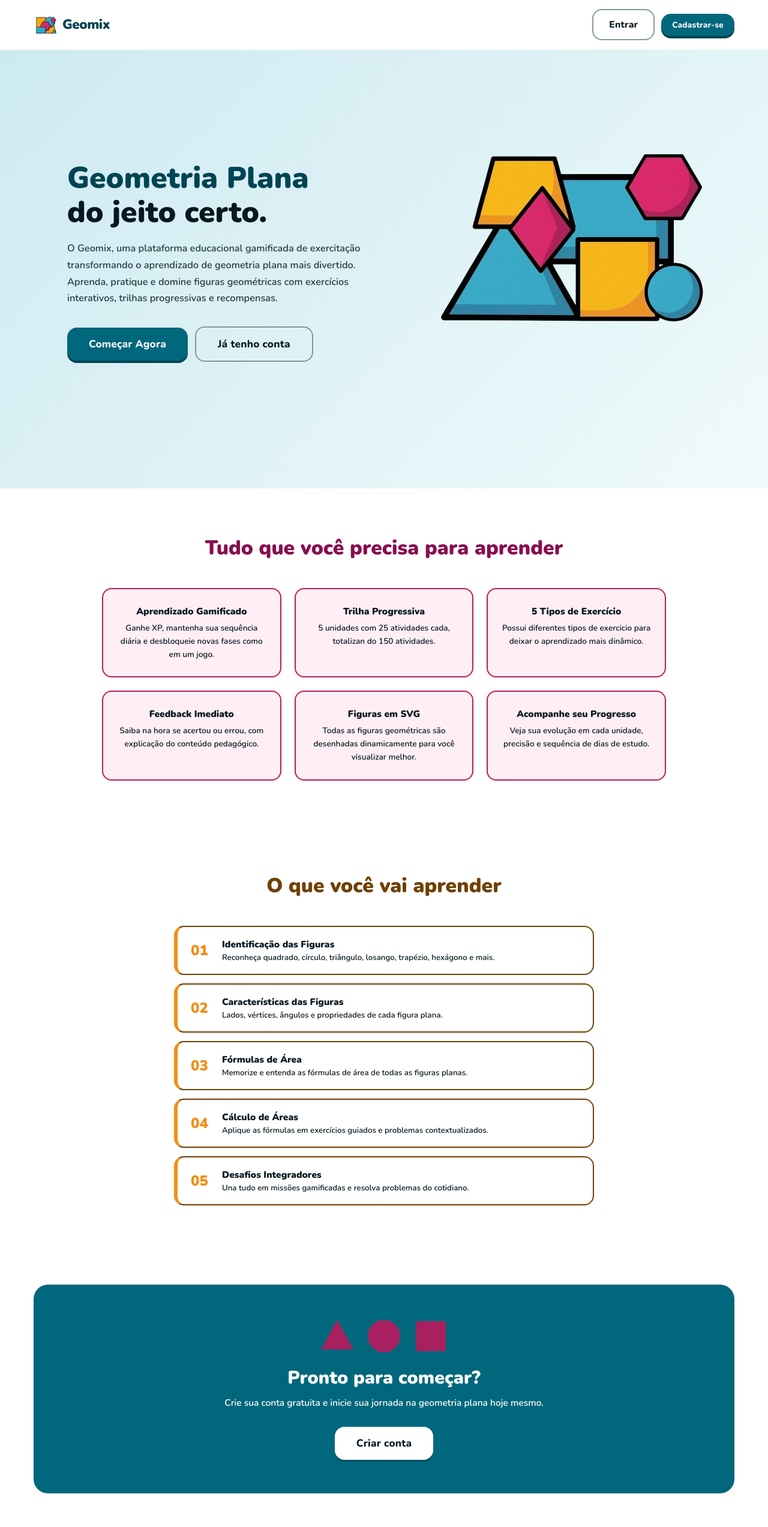
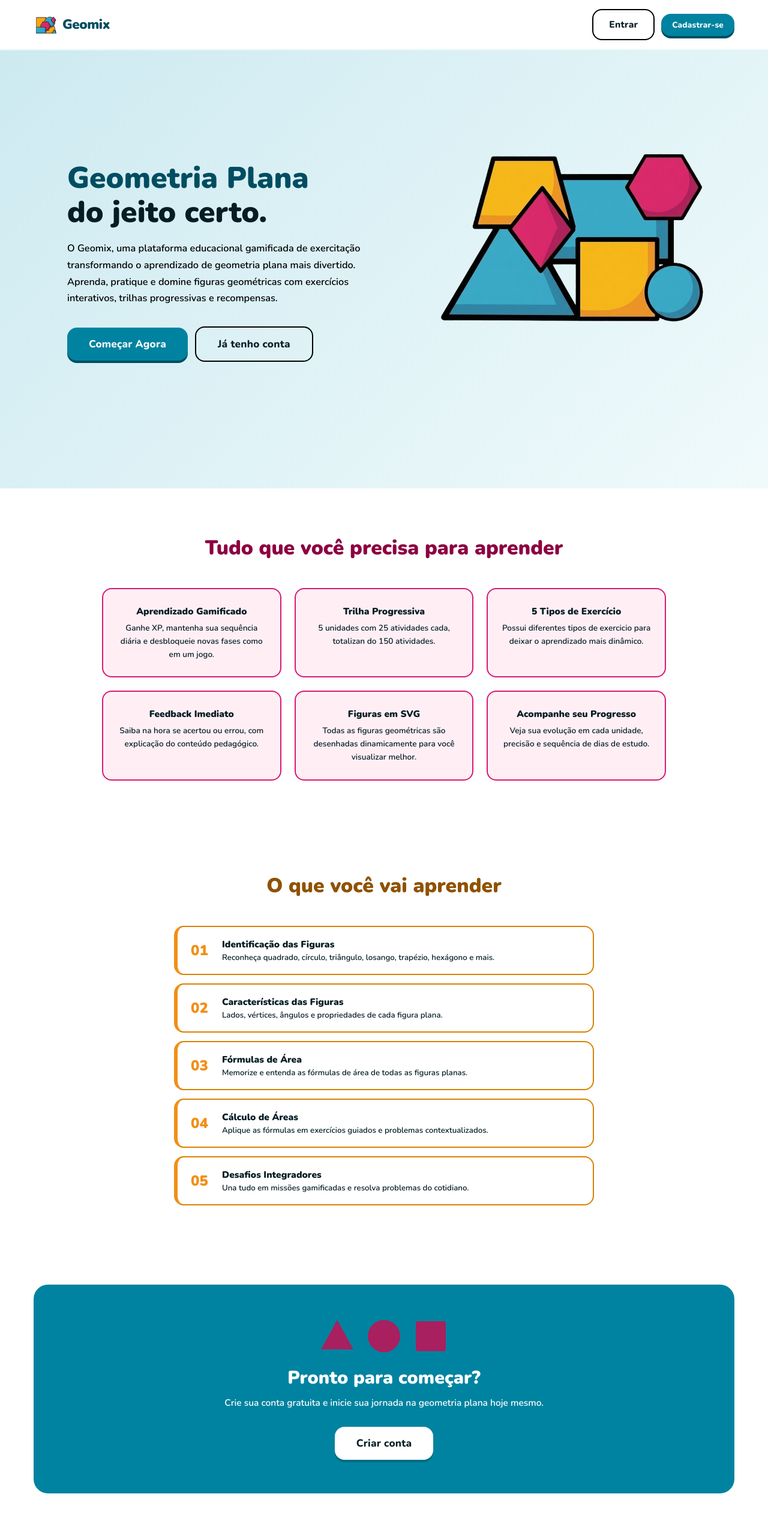
Before and after one commit to danidancr/Geomix, a Flask app: page / in a window 1280 px wide. Shown: the whole page at 60% size. Run offline with Flask 3, Linux system fonts and the light colour scheme.

Commit message:
versao02 cadastro/login

```diff
--- a/static/style.css
+++ b/static/style.css
@@ -1,17 +1,17 @@
 :root {
-  --pink: #C2185B;
-  --pink-dark: #880E4F;
+  --pink: #D91A72;
+  --pink-dark: #8C0040;
   --pink-light: #FFF0F5;
 
-  --teal: #00677D;
-  --teal-dark: #004454;
-  --teal-light: #EAF5F7;
+  --teal: #0083A0;
+  --teal-dark: #004D61;
+  --teal-light: #E6F7FA;
 
-  --amber: #704000;
-  --amber-dark: #704000;
-  --amber-light: #FFF7E5;
+  --amber: #D98200;
+  --amber-dark: #8F5200;
+  --amber-light: #FFF8E6;
 
-  --black: #071820;
+  --black: #051D24;
   --white: #FFFFFF;
 
   --primary:  var(--teal);
@@ -23,16 +23,16 @@
   --bg: var(--teal-light);
   --bg2: var(--pink-light);
 
-  --gray: #8299A1;
-  --gray-text: #004454;
+  --gray: #000000;
+  --gray-text: #004D61;
 
-  --green: #218838;
-  --green-dark: #145523;
-  --green-light: #E8F5EB;
+  --green: #28A745;
+  --green-dark: #1E7E34;
+  --green-light: #E8F8EC;
 
-  --red: #C62836;
-  --red-dark: #941B27;
-  --red-light: #FDEEEF;
+  --red: #DC3545;
+  --red-dark: #BD2130;
+  --red-light: #FDF0F2;
 
   --radius: 16px;
   --shadow: 0 4px 0;
@@ -380,7 +380,7 @@ a { text-decoration: none; color: inherit; }
 .progress-bar-track { height: 13px; background: var(--bg); border-radius: 8px; overflow: hidden; border: 2px solid var(--gray); }
 .progress-bar-fill  { height: 100%; background: #58CC02; border-radius: 8px; transition: width .6s cubic-bezier(.34,1.56,.64,1); }
 
-.xp-chip { font-size: .85rem; font-weight: 800; color: #FFF7E5; background: var(--amber-dark); border: 2px solid #F2D280; border-radius: 20px; padding: 5px 13px; white-space: nowrap; }
+.xp-chip { font-size: .85rem; font-weight: 800; color: #FFF8E6; background: var(--amber-dark); border: 2px solid #F2D280; border-radius: 20px; padding: 5px 13px; white-space: nowrap; }
 .header-chips { display: flex; align-items: center; gap: 8px; }
 .streak-chip { display: flex; align-items: center; font-size: .85rem; font-weight: 800; color: #fff; background: #FF6B00; border: 2px solid #CC5200; border-radius: 20px; padding: 5px 13px; white-space: nowrap; transition: transform .2s; }
 .streak-chip.streak-hot { background: #E8001C; border-color: #A8001A; animation: pop-in .4s; }
@@ -556,7 +556,7 @@ a { text-decoration: none; color: inherit; }
 .intro-card { background: var(--white); border-radius: 24px; padding: 44px 40px; max-width: 620px; width: 100%; box-shadow: 0 8px 40px rgba(217,48,127,.1); }
 .intro-badge { display: inline-flex; align-items: center; gap: 8px; color: var(--white); border-radius: 20px; padding: 6px 16px; font-size: .8rem; font-weight: 900; margin-bottom: 22px; text-transform: uppercase; letter-spacing: 1px; }
 .intro-title { font-size: 1.8rem; font-weight: 900; color: var(--dark); margin-bottom: 14px; }
-.intro-body  { font-size: .98rem; font-weight: 600; color: #243B43; line-height: 1.7; margin-bottom: 26px; }
+.intro-body  { font-size: .98rem; font-weight: 600; color: #000000; line-height: 1.7; margin-bottom: 26px; }
 .intro-figures { display: flex; flex-wrap: wrap; gap: 14px; justify-content: center; margin-bottom: 32px; }
 .intro-fig-wrap { display: flex; flex-direction: column; align-items: center; gap: 6px; }
 .intro-fig-label { font-size: .7rem; font-weight: 800; color: var(--gray-text); text-align: center; max-width: 78px; }
@@ -586,7 +586,7 @@ a { text-decoration: none; color: inherit; }
 .hero-content { flex: 1; max-width: 540px; }
 .hero-title { font-size: clamp(2.1rem,4vw,3.1rem); font-weight: 900; line-height: 1.15; color: var(--primary-dk); margin-bottom: 18px; }
 .hero-accent { color: var(--dark); }
-.hero-desc { font-size: 1.02rem; font-weight: 600; line-height: 1.7; color: #243B43; margin-bottom: 32px; }
+.hero-desc { font-size: 1.02rem; font-weight: 600; line-height: 1.7; color: #000000; margin-bottom: 32px; }
 .hero-actions { display: flex; gap: 12px; align-items: center; flex-wrap: wrap; margin-bottom: 26px; }
 .btn-ghost:hover { background: var(--bg); }
 .hero-social-proof { display: flex; align-items: center; gap: 11px; font-size: .86rem; font-weight: 700; color: var(--gray-text); }
```
